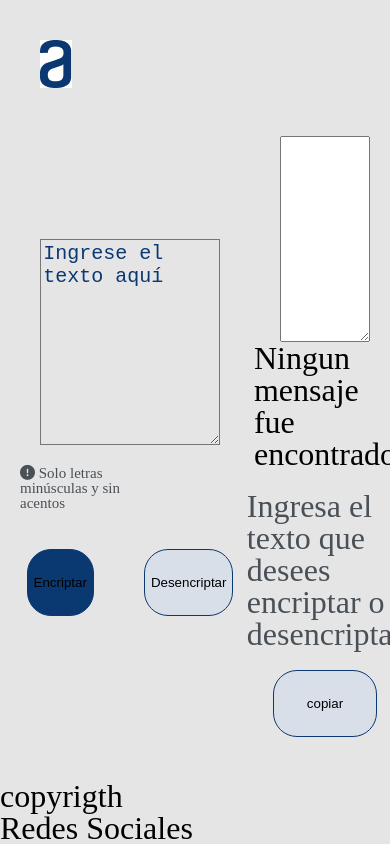
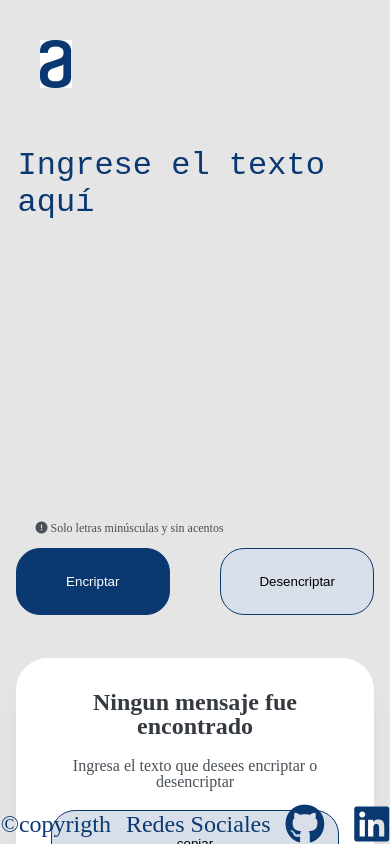
Before and after one commit to JGD09/encriptador, a plain HTML site: page index.html in a window 390 px wide. Drawn offline with Linux system fonts and the light colour scheme.

Commit message:
terminando css y responsive

```diff
--- a/assets/css/style.css
+++ b/assets/css/style.css
@@ -11,6 +11,8 @@ html{
     --ColorCuaternario: #0a3871;
     --colorCinco: #D8DFE8;
     --colorSeis: #495057;
+    --colorSiete: #F3F5FC;
+    --colorOcho:#343A40;
 }
 
 /* selector */
@@ -32,7 +34,7 @@ body{
 
 /* header logo */
 header{
-    width: 100px;
+    width: 100%;
     /* height: 48px; */
     padding-left: 40px;
     padding-top: 40px;
@@ -44,16 +46,17 @@ main{
     display: grid;
     /* height: 90vh; */
     width: 100vw;
-    grid-template-columns: repeat(6, 1fr);
+    grid-template-columns: 10% repeat(5, 1fr);
     grid-template-rows: repeat(1, 1fr);
     flex: 1;
     place-items: center;
+    gap: 15px;
 }
 
 /* secciones */
 .contenedores{
     height: 100%;
-    width: 100%;
+    width: 92%;
     display: flex;
     flex-direction: column;
     justify-content: center;
@@ -68,31 +71,70 @@ main{
 
 /* Grid */
 .grid-item-1{
-    grid-column: 1 / 5;
+    grid-column: 2 / 5;
 
 }
 
+/* contenedor textarea */
 .contenedores textarea{
-    height: 30%;
-    width: 69%;
+    height: 65%;
+    width: 100%;
+    margin-top: 5%;
+    background: none;
+    resize: none;
+    outline: none;
+    border: none;
+}
 
+.contenedores textarea::placeholder{
+    color: var(--ColorCuaternario);
+    font-size: 2rem;
 }
 
 .advertencia{
-
-    font-size: 15px;
-    padding-right: 45%;
+    width: 100%;
+    font-size: 0.75rem;
+    margin: 0 5px;
+    color: var(--colorSeis)
 }
 
 /* grid-2 */
 .grid-item-2{
     grid-column: 5 / 7;
+    background-color: var(--ColorTerciario);
+    border-radius: 32px;
+    width: 75%;
+    box-shadow: 0px 24px 32px -8px rgba(0, 0, 0, 0.08);
 }
+
+.grid-item-2 textarea{
+    background-image: url("../img/muneco.png");
+    background-repeat: no-repeat;
+    background-position: center;
+    font-size: 1.5rem;
+    padding: 0 1.7rem;
+
+}
+
+.grid-item-2 h3{
+    color: var(--colorOcho);
+    font-size: 1.5rem;
+    font-weight: 700;
+    text-align: center;
+}
+
+.grid-item-2 p{
+    color: var(--colorSeis);
+    font-size: 1rem;
+    text-align: center;
+
+}
+
 
 /* cajabotones */
 #cajaBotones{
-    width: 69%;
-    height: 15%;
+    width: 100%;
+    height: 10%;
     display: flex;
     align-items: center;
     justify-content: center;
@@ -107,9 +149,14 @@ main{
     border: var(--ColorCuaternario) solid 1px;
 }
 
+.textos{
+    width: 80%;
+}
+
 /* boton-encriptar */
 #btn-encriptar{
     background: var(--ColorCuaternario);
+    color: var(--ColorTerciario);
 }
 
 /* boton-desencriptar */
@@ -119,16 +166,92 @@ main{
 
 /* botoncopiar */
 #btn-copiar{
+
     background: var(--colorCinco);
 }
 
 
+footer{
+    font-size: 1.5rem;
+    text-align: center;
+    color: var(--ColorCuaternario);
+    display: flex;
+    justify-content: center;
+    align-items: center;
+    gap: 15px;
+}
 
-#textoEntrada{
-    background: var(--colorPrincipal);
-    font-size: 20px;
+footer a i{
     color: var(--ColorCuaternario);
+    font-size: 2.5rem;
 }
-::placeholder{
+
+@media screen and (max-width:768px){
+    header{
+        left: 0;
+    }
+
+
+main{
+    display: flex;
+    flex-direction: column;
+    height: auto;
+}
+
+.grid-item-1{
+    min-height: 80%;
+}
+
+.grid-item-2{
+    height: auto;
+    width: 92%;
+    padding: 2rem 0;
+}
+
+.grid-item-2 textarea{
+    display: none;
+}
+
+footer{
+    margin-top: 1.5rem;
+}
+
+}
+
+@media screen and (max-width:375px){
+    main{
+        height: auto;
+    }
+
+
+.grid-item-1{
+    min-height: 50%;
+    margin: 0 auto;
+}
+
+.grid-item-1 textarea{
+    height: 50%;
     color: var(--ColorCuaternario);
+    font-size: 1.5rem;
 }
+
+#cajaBotones{
+    height: 100px;
+    flex-direction: column;
+    gap: 15px;
+}
+
+.grid-item-2{
+    height: auto;
+}
+
+.grid-item-2 textarea{
+    height: auto;
+}
+
+footer{
+    height: 80px;
+    margin: auto 0;
+}
+
+}
--- a/index.html
+++ b/index.html
@@ -53,8 +53,10 @@
                 <!-- textoencriptado -->
                 <textarea id="textoSalida"></textarea>
                 <!-- textos -->
-                <h3>Ningun mensaje fue encontrado</h3>
-                <p>Ingresa el texto que desees encriptar o desencriptar</p>
+                <div class="textos">
+                    <h3>Ningun mensaje fue encontrado</h3>
+                    <p>Ingresa el texto que desees encriptar o desencriptar</p>
+                </div>
                 <!-- botoncopiar -->
                 <button id="btn-copiar" class="botones">copiar</button>
             </section>
@@ -62,11 +64,13 @@
         <!-- footer -->
         <footer>
             <!-- redessociales -->
-            <h1>copyrigth</h1>
+            <h1>&#169;copyrigth</h1>
             <h2>Redes Sociales</h2>
+            <a href="https://github.com/JGD09"><i class="fa-brands fa-github"></i></a>
             <a href=""></a>
-            <a href=""></a>
-            <a href=""></a>
+            <a href="https://www.linkedin.com/in/jes%C3%BAs-de-hoyos-dwf/"><i class="fa-brands fa-linkedin"></i></a>
         </footer>
+
+        <script src="./assets/js/scripts.js"></script>
     </body>
 </html>
```
